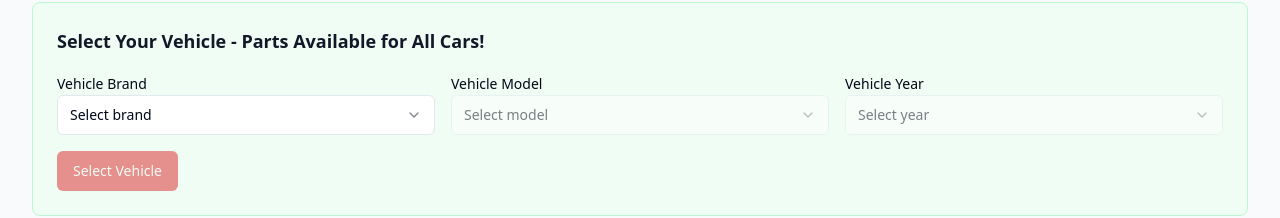
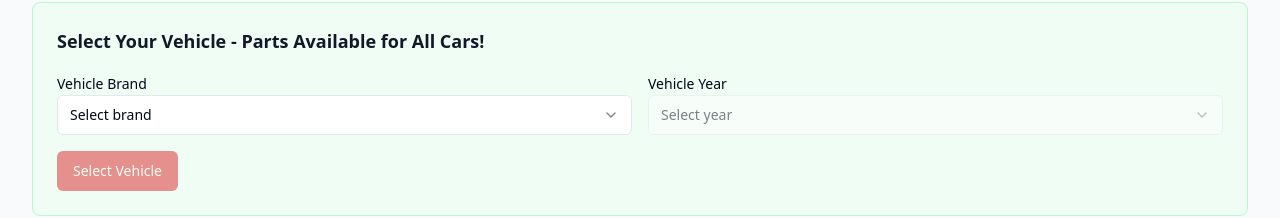
Before and after one commit to isikajarvis/hoviba-auto-kenya-parts, a React (Vite) app: page /products in a window 1280 px wide. Shown: the part 236-454 px from the top of the page. Built offline with nearby package versions, Linux system fonts and the light colour scheme.

Commit message:
Remove vehicle model selection
Updated the product page to remove the vehicle model selection and display a message indicating parts availability for the selected brand.

```diff
--- a/src/pages/Products.tsx
+++ b/src/pages/Products.tsx
@@ -13,7 +13,6 @@ const Products = () => {
   const [searchQuery, setSearchQuery] = useState('');
   const [showSearchDropdown, setShowSearchDropdown] = useState(false);
   const [selectedCarBrand, setSelectedCarBrand] = useState('');
-  const [selectedCarModel, setSelectedCarModel] = useState('');
   const [selectedCarYear, setSelectedCarYear] = useState('');
   const [showAvailabilityMessage, setShowAvailabilityMessage] = useState(false);
   const [searchParams] = useSearchParams();
@@ -31,16 +30,6 @@ const Products = () => {
     'Isuzu', 'Mercedes-Benz', 'BMW', 'Audi', 'Volkswagen', 'Peugeot', 'Ford',
     'Hyundai', 'Kia', 'Land Rover', 'Volvo', 'Renault', 'Chevrolet'
   ];
-
-  const carModels = {
-    'Toyota': ['Corolla', 'Camry', 'Vitz', 'Probox', 'Fielder', 'Axio', 'Mark X', 'Harrier', 'Prado', 'Hilux'],
-    'Nissan': ['Sunny', 'March', 'Note', 'Tiida', 'X-Trail', 'Navara', 'Patrol'],
-    'Mazda': ['Demio', 'Axela', 'Atenza', 'CX-5', 'BT-50'],
-    'Mitsubishi': ['Lancer', 'Outlander', 'Pajero', 'L200'],
-    'Honda': ['Fit', 'Civic', 'Accord', 'CR-V', 'Pilot'],
-    'Suzuki': ['Swift', 'Alto', 'Vitara', 'Jimny'],
-    'Default': ['Select a brand first']
-  };
 
   // Generate years from 1990 to current year
   const years = Array.from({ length: new Date().getFullYear() - 1989 }, (_, i) => String(new Date().getFullYear() - i));
@@ -214,13 +203,13 @@ const Products = () => {
   };
 
   const handleSelectVehicle = () => {
-    if (selectedCarBrand && selectedCarModel && selectedCarYear) {
+    if (selectedCarBrand && selectedCarYear) {
       setShowAvailabilityMessage(true);
       setTimeout(() => setShowAvailabilityMessage(false), 5000);
     }
   };
 
-  const isSelectionComplete = selectedCarBrand && selectedCarModel && selectedCarYear;
+  const isSelectionComplete = selectedCarBrand && selectedCarYear;
 
   return (
     <div className="min-h-screen bg-gray-50">
@@ -262,7 +251,7 @@ const Products = () => {
         {/* Universal Car Selector */}
         <div className="bg-green-50 p-6 rounded-lg border border-green-200 mb-6">
           <h3 className="text-lg font-semibold text-gray-900 mb-4">Select Your Vehicle - Parts Available for All Cars!</h3>
-          <div className="grid grid-cols-1 md:grid-cols-3 gap-4 mb-4">
+          <div className="grid grid-cols-1 md:grid-cols-2 gap-4 mb-4">
             <div>
               <Label htmlFor="car-brand">Vehicle Brand</Label>
               <Select onValueChange={setSelectedCarBrand}>
@@ -278,22 +267,8 @@ const Products = () => {
             </div>
 
             <div>
-              <Label htmlFor="car-model">Vehicle Model</Label>
-              <Select onValueChange={setSelectedCarModel} disabled={!selectedCarBrand}>
-                <SelectTrigger>
-                  <SelectValue placeholder="Select model" />
-                </SelectTrigger>
-                <SelectContent>
-                  {(selectedCarBrand ? carModels[selectedCarBrand as keyof typeof carModels] || carModels.Default : carModels.Default).map(model => (
-                    <SelectItem key={model} value={model}>{model}</SelectItem>
-                  ))}
-                </SelectContent>
-              </Select>
-            </div>
-
-            <div>
               <Label htmlFor="car-year">Vehicle Year</Label>
-              <Select onValueChange={setSelectedCarYear} disabled={!selectedCarModel}>
+              <Select onValueChange={setSelectedCarYear} disabled={!selectedCarBrand}>
                 <SelectTrigger>
                   <SelectValue placeholder="Select year" />
                 </SelectTrigger>
@@ -317,8 +292,8 @@ const Products = () => {
 
             {showAvailabilityMessage && (
               <div className="bg-green-100 text-green-800 p-4 rounded-lg flex-1 ml-4">
-                <p className="font-medium">✅ Great! Parts are available for your {selectedCarBrand} {selectedCarModel} {selectedCarYear}</p>
-                <p className="text-sm mt-1">Browse our products below to find what you need.</p>
+                <p className="font-medium">✅ Parts are available for {selectedCarBrand}!</p>
+                <p className="text-sm mt-1">Browse our products below to see what we have.</p>
               </div>
             )}
           </div>
```
